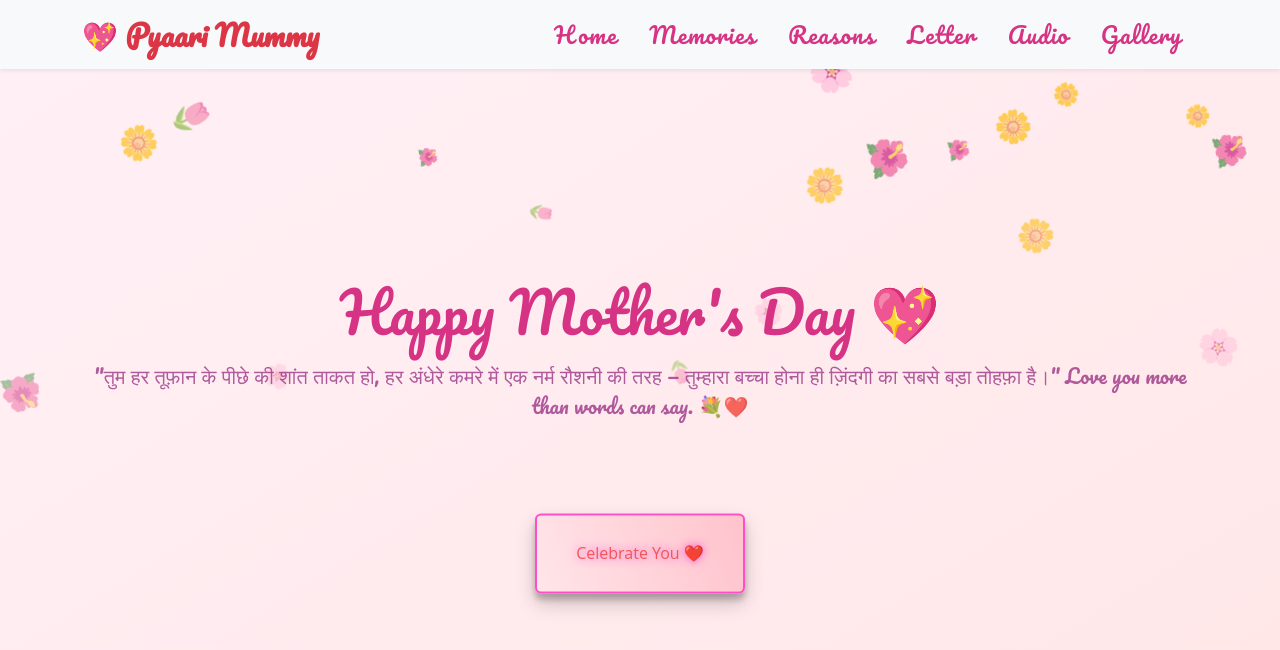
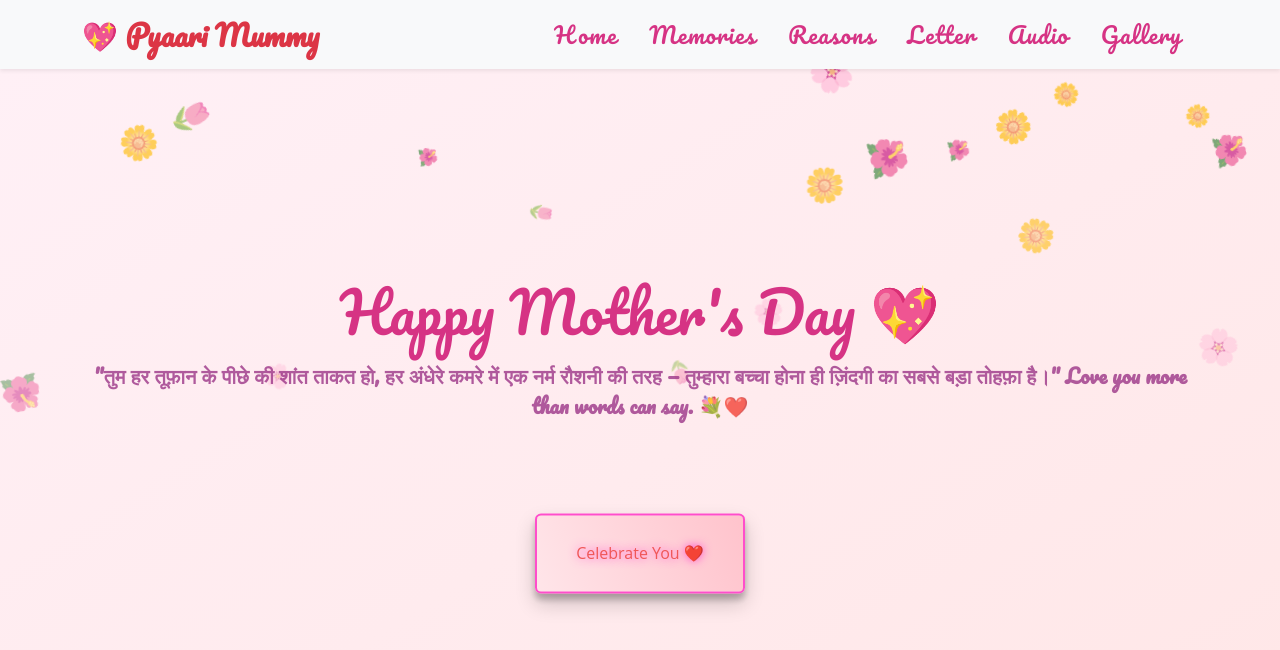
Before and after one commit to debugginlyf/ILoveMyMom, a React (Vite) app in the folder Mothers-Day/: page / in a window 1280 px wide. Shown: the top 650 px of the page. Built offline with nearby package versions, Linux system fonts and the light colour scheme.

Commit message:
Minor Text Changes

```diff
--- a/Mothers-Day/src/pages/Home.jsx
+++ b/Mothers-Day/src/pages/Home.jsx
@@ -62,11 +62,12 @@ const Home = () => {
             <h1 className={`title display-4 ${currentFont} neon-hover`}>Happy Mother's Day 💖</h1>
             <p className={`subtitle lead ${currentFont} neon-hover`}>
 
-
+<b>
+<strong>
 "तुम हर तूफ़ान के पीछे की शांत ताकत हो,
 हर अंधेरे कमरे में एक नर्म रौशनी की तरह —
 तुम्हारा बच्चा होना ही ज़िंदगी का सबसे बड़ा तोहफ़ा है।"
-              Love you more than words can say. 💐❤️
+              Love you more than words can say.</strong> </b>💐❤️
             </p>
             <div className="love">
               <button
--- a/Mothers-Day/src/pages/Memories.jsx
+++ b/Mothers-Day/src/pages/Memories.jsx
@@ -19,6 +19,10 @@ const memoryData = [
   {
     image: "https://via.placeholder.com/300",
     text: "A mmorable trip we took last summer."
+  },
+  {
+    image: "https://via.placeholder.com/300",
+    text: "A memorabltrip we took last summer."
   },
   {
     image: "https://via.placeholder.com/300",
```
